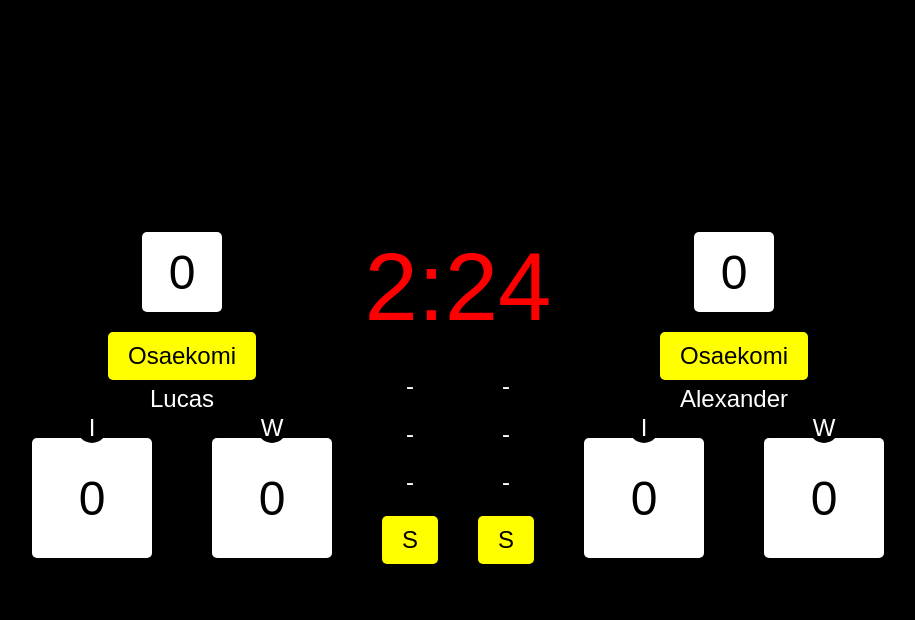
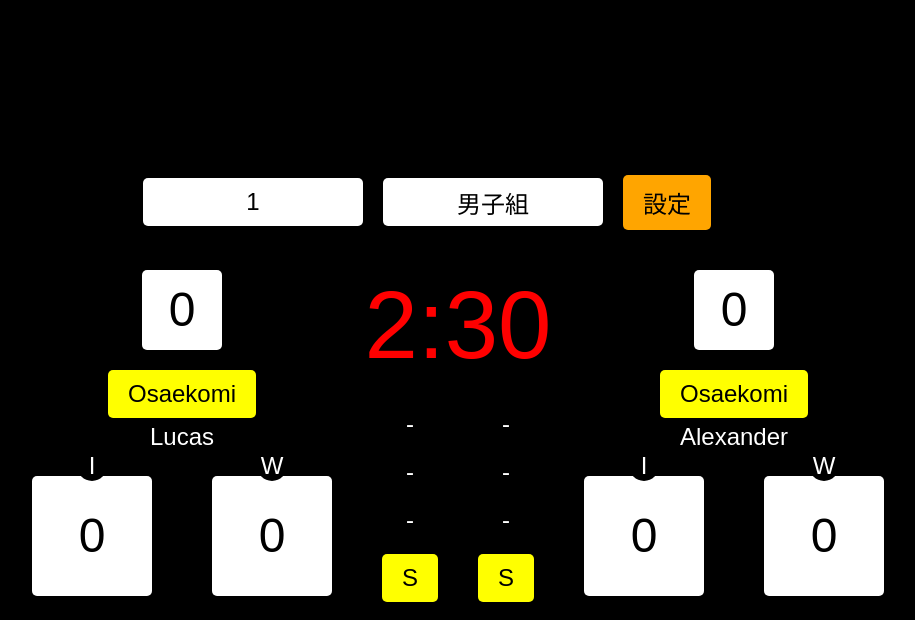
Before and after one commit to leonardo-lin/3s_hit_competition, a Flask app: page /score in a window 1280 px wide. Shown: the top 620 px of the page, without its empty margins (218-1133 px from the left). Run offline with Flask 3, Linux system fonts and the light colour scheme.

Commit message:
title and 手動設定時間

```diff
--- a/templates/score.html
+++ b/templates/score.html
@@ -17,6 +17,41 @@
             height: 100vh;
             margin: 0;
         }
+
+        .header {
+            display: flex;
+            justify-content: center;
+            align-items: center;
+            margin-bottom: 20px;
+        }
+
+        .header input {
+            font-size: 24px;
+            padding: 10px;
+            margin: 0 10px;
+            width: 200px;
+            border-radius: 5px;
+            border: none;
+            text-align: center;
+            background-color: white;
+            color: black;
+        }
+
+        .header button {
+            font-size: 24px;
+            padding: 10px 20px;
+            margin-left: 10px;
+            background-color: orange;
+            color: black;
+            border: none;
+            border-radius: 5px;
+            cursor: pointer;
+        }
+
+        .header button:hover {
+            background-color: darkorange;
+        }
+
         .scoreboard {
             display: flex;
             justify-content: space-between;
@@ -25,6 +60,7 @@
             max-width: 800px;
             padding: 20px;
         }
+
         .player {
             flex: 1;
             margin: 0 10px;
@@ -32,6 +68,7 @@
             flex-direction: column;
             align-items: center;
         }
+
         .player-name {
             font-size: 24px;
             margin-bottom: 10px;
@@ -43,12 +80,14 @@
             background-color: black;
             color: white;
         }
+
         .score-container {
             display: flex;
             justify-content: space-between;
             margin: 10px auto;
             width: 300px;
         }
+
         .score {
             font-size: 48px;
             width: 120px;
@@ -62,6 +101,7 @@
             cursor: pointer;
             position: relative;
         }
+
         .label {
             position: absolute;
             top: -25px;
@@ -77,6 +117,7 @@
             justify-content: center;
             border-radius: 50%;
         }
+
         .osaekomi {
             font-size: 48px;
             margin-bottom: 10px;
@@ -90,6 +131,7 @@
             margin: 0 auto 10px auto;
             border-radius: 5px;
         }
+
         .osaekomi-button {
             background-color: yellow;
             color: black;
@@ -100,25 +142,31 @@
             border-radius: 5px;
             margin-top: 10px;
         }
+
         .osaekomi-button:hover {
             background-color: orange;
         }
+
         .disabled {
             background-color: black !important;
             color: black !important;
             pointer-events: none;
         }
+
         .center-container {
             display: flex;
             flex-direction: column;
             align-items: center;
             margin: 0 20px;
         }
+
         .timer {
             font-size: 96px;
             color: red;
             margin-bottom: 20px;
+            cursor: pointer;
         }
+
         .coach-area {
             display: flex;
             justify-content: space-around;
@@ -167,6 +215,12 @@
 </head>
 <body>
 
+    <div class="header">
+        <input type="text" id="match_order" placeholder="場序" value="1">
+        <input type="text" id="match_category" placeholder="比賽項目組別" value="男子組">
+        <button onclick="openSettings()">設定</button>
+    </div>
+
     <div class="scoreboard">
         <div class="player">
             <div class="osaekomi" id="osaekomi_lucas">0</div>
@@ -181,12 +235,11 @@
                     <div class="label">W</div>
                     <span>0</span>
                 </div>
-
             </div>
         </div>
 
         <div class="center-container">
-            <div class="timer" id="timer">2:30</div>
+            <div class="timer" id="timer" onclick="toggleTimer()">2:30</div>
 
             <div class="coach-area">
                 <div class="coach-container">
@@ -222,7 +275,6 @@
                     <div class="label">W</div>
                     <span>0</span>
                 </div>
-
             </div>
         </div>
     </div>
@@ -230,99 +282,89 @@
     <script>
         let timerElement = document.getElementById('timer');
         let timeRemaining = 150; // 2 minutes 30 seconds
-        let osaekomiTimers = { lucas: null, alexander: null };
-        let osaekomiCounters = { lucas: 0, alexander: 0 };
-        let coachStages = { lucas: 0, alexander: 0 };
+        let isTimerRunning = false;
+        let timerInterval;
 
-        function updateTimer() {
-            let minutes = Math.floor(timeRemaining / 60);
-            let seconds = timeRemaining % 60;
-            if (seconds < 10) seconds = '0' + seconds;
-            timerElement.innerHTML = minutes + ":" + seconds;
-            if (timeRemaining > 0) {
-                timeRemaining--;
-                setTimeout(updateTimer, 1000);
+        function openSettings() {
+            let newTime = prompt("請輸入新的計時時間（以秒為單位）", timeRemaining);
+            if (newTime !== null && !isNaN(newTime) && newTime > 0) {
+                timeRemaining = parseInt(newTime);
+                updateTimerDisplay();
             }
         }
 
-        updateTimer();
+        function updateTimerDisplay() {
+            let minutes = Math.floor(timeRemaining / 60);
+            let seconds = timeRemaining % 60;
+            timerElement.textContent = `${minutes}:${seconds < 10 ? '0' : ''}${seconds}`;
+        }
+
+        function updateTimer() {
+            if (timeRemaining > 0) {
+                timeRemaining--;
+                updateTimerDisplay();
+            } else {
+                clearInterval(timerInterval);
+                isTimerRunning = false;
+                alert("時間到！");
+            }
+        }
+
+        function toggleTimer() {
+            if (isTimerRunning) {
+                clearInterval(timerInterval);
+            } else {
+                timerInterval = setInterval(updateTimer, 1000);
+            }
+            isTimerRunning = !isTimerRunning;
+        }
+
         function incrementHalfScore(player) {
             let scoreElement = document.getElementById(`half_score_${player}`);
-            let label = scoreElement.querySelector('.label');
             let currentScore = parseInt(scoreElement.querySelector('span').textContent);
 
-            // 如果当前值不是有效的数字（如 NaN），则从 0 开始
             if (isNaN(currentScore)) {
                 currentScore = 0;
             }
 
-            // 更新分数
             scoreElement.querySelector('span').textContent = currentScore + 1;
         }
 
         function incrementFullScore(player) {
             let scoreElement = document.getElementById(`full_score_${player}`);
-            let label = scoreElement.querySelector('.label');
             let currentScore = parseInt(scoreElement.querySelector('span').textContent);
 
-            // 如果当前值不是有效的数字（如 NaN），则从 0 开始
             if (isNaN(currentScore)) {
                 currentScore = 0;
             }
 
-            // 更新分数
             scoreElement.querySelector('span').textContent = currentScore + 1;
         }
 
+        function toggleOsaekomi(player) {
+            let osaekomiElement = document.getElementById(`osaekomi_${player}`);
+            let currentScore = parseInt(osaekomiElement.textContent);
 
+            if (isNaN(currentScore)) {
+                currentScore = 0;
+            }
 
-
-        function toggleOsaekomi(player) {
-            let otherPlayer = (player === 'lucas') ? 'alexander' : 'lucas';
-            let currentButton = document.getElementById(`osaekomi_button_${player}`);
-            let otherButton = document.getElementById(`osaekomi_button_${otherPlayer}`);
-
-            if (osaekomiTimers[player] !== null) {
-                // Stop the timer and reset to zero
-                clearInterval(osaekomiTimers[player]);
-                osaekomiTimers[player] = null;
-                osaekomiCounters[player] = 0;
-                document.getElementById(`osaekomi_${player}`).innerHTML = '0';
-                otherButton.classList.remove('disabled');
-            } else {
-                // Start the timer
-                osaekomiTimers[player] = setInterval(function() {
-                    osaekomiCounters[player]++;
-                    document.getElementById(`osaekomi_${player}`).innerHTML = osaekomiCounters[player];
-                }, 1000);
-                otherButton.classList.add('disabled');
-            }
+            osaekomiElement.textContent = currentScore === 0 ? 1 : 0;
         }
 
         function cycleCoachStage(player) {
-            let s1Stage = document.getElementById(`coach_stage_s1_${player}`);
-            let s2Stage = document.getElementById(`coach_stage_s2_${player}`);
-            let hStage = document.getElementById(`coach_stage_H_${player}`);
+            let stages = ["-", "s", "s1", "s2"];
+            let stageElement = document.getElementById(`coach_stage_s2_${player}`);
+            let currentStage = stageElement.textContent;
+            let currentIndex = stages.indexOf(currentStage);
 
-            if (s1Stage.innerHTML === '-') {
-                s1Stage.innerHTML = "s1";
-                s1Stage.classList.add("s1");
-            } else if (s2Stage.innerHTML === '-') {
-                s2Stage.innerHTML = "s2";
-                s2Stage.classList.add("s2");
-            } else if (hStage.innerHTML === '-') {
-                hStage.innerHTML = "H";
-                hStage.classList.add("H");
-            } else {
-                s1Stage.innerHTML = "-";
-                s1Stage.classList.remove("s1");
-                s2Stage.innerHTML = "-";
-                s2Stage.classList.remove("s2");
-                hStage.innerHTML = "-";
-                hStage.classList.remove("H");
+            if (currentIndex === -1) {
+                currentIndex = 0;
             }
+
+            let nextStage = stages[(currentIndex + 1) % stages.length];
+            stageElement.textContent = nextStage;
         }
     </script>
-
 </body>
 </html>
```
